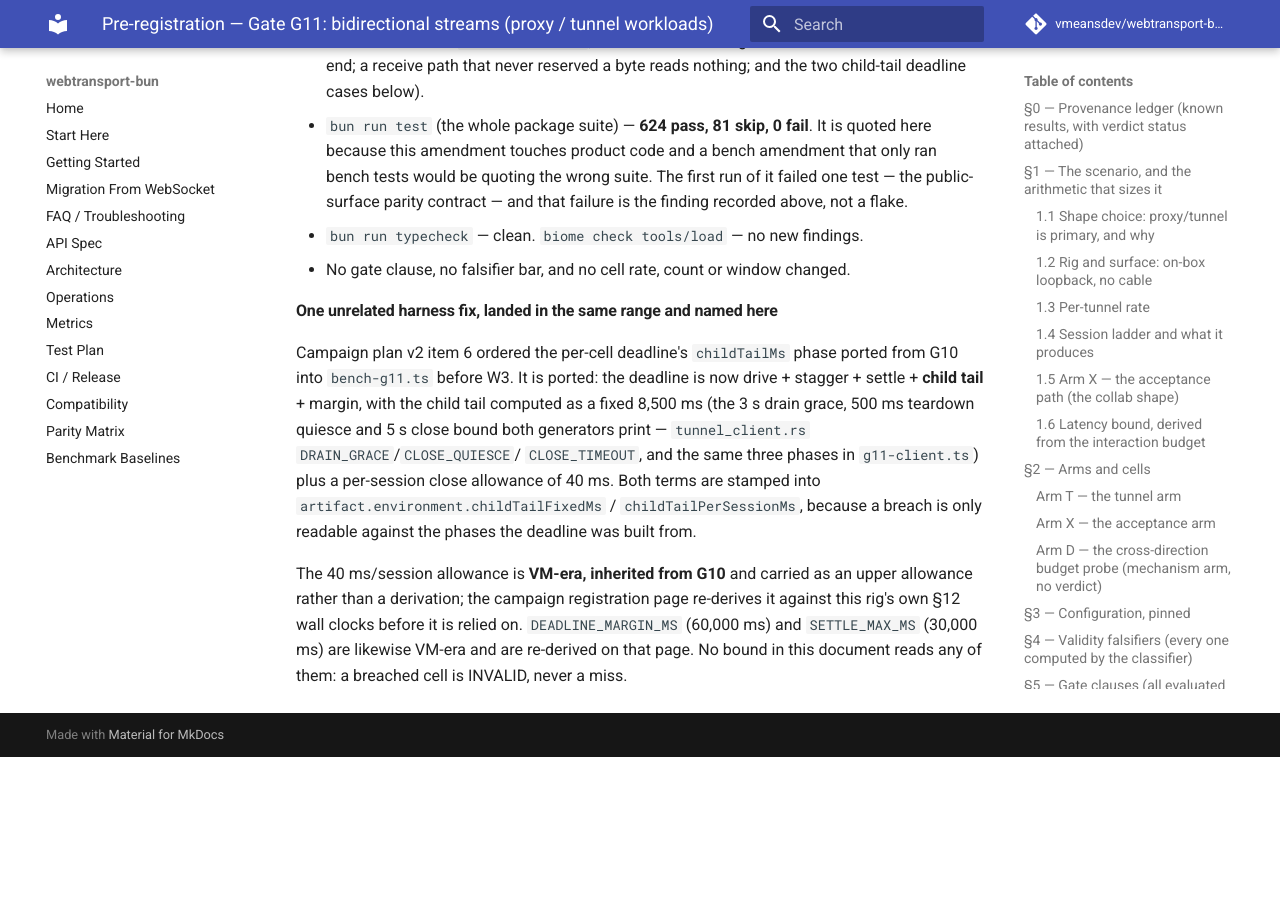
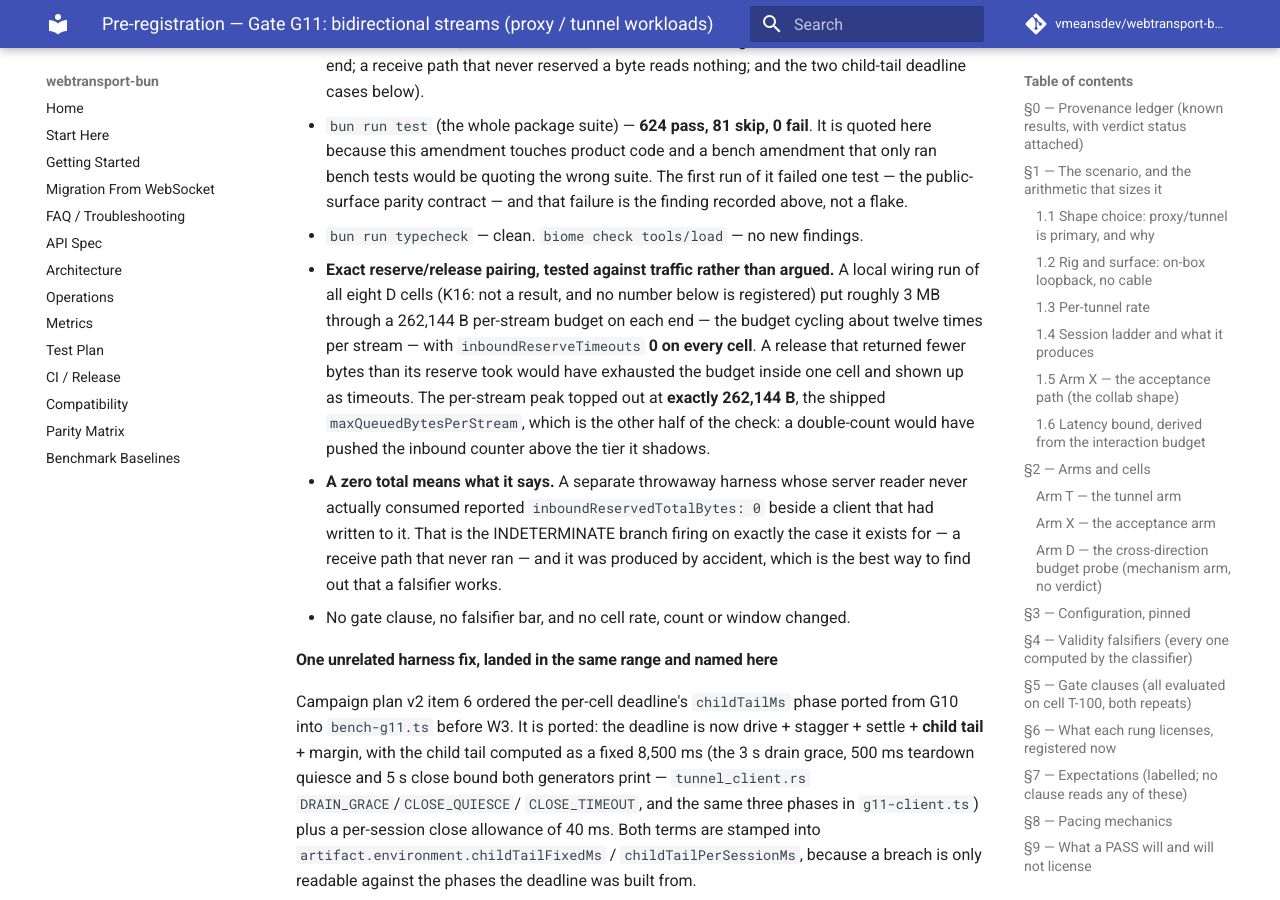
Before and after one commit to vmeansdev/webtransport-bun, an MkDocs documentation site: the page built from docs/research/preregistrations/gate-g11-bidi.md, in a window 1280 px wide and 900 px high, scrolled down 33474 px. Built offline with MkDocs 1.6.1 and Material for MkDocs 9.7.7, drawn with Linux system fonts in a browser that asks for light colours; comment, search, counter and statistics services are not loaded; before the commit the page ends 34231 px from its top, so only the background shows below that.

Commit message:
Record the pairing evidence the wiring run produced, including the falsifier that fired by accident
Co-Authored-By: Claude Fable 5 <noreply@anthropic.com>
Claude-Session: https://claude.ai/code/session_019gyQbTLhhYegaDaLPqLrYs

```diff
--- a/docs/research/preregistrations/gate-g11-bidi.md
+++ b/docs/research/preregistrations/gate-g11-bidi.md
@@ -1286,6 +1286,21 @@ fault and is not touched here.
   first run of it failed one test — the public-surface parity contract — and
   that failure is the finding recorded above, not a flake.
 - `bun run typecheck` — clean. `biome check tools/load` — no new findings.
+- **Exact reserve/release pairing, tested against traffic rather than argued.**
+  A local wiring run of all eight D cells (K16: not a result, and no number
+  below is registered) put roughly 3 MB through a 262,144 B per-stream budget on
+  each end — the budget cycling about twelve times per stream — with
+  `inboundReserveTimeouts` **0 on every cell**. A release that returned fewer
+  bytes than its reserve took would have exhausted the budget inside one cell
+  and shown up as timeouts. The per-stream peak topped out at **exactly
+  262,144 B**, the shipped `maxQueuedBytesPerStream`, which is the other half of
+  the check: a double-count would have pushed the inbound counter above the tier
+  it shadows.
+- **A zero total means what it says.** A separate throwaway harness whose server
+  reader never actually consumed reported `inboundReservedTotalBytes: 0` beside
+  a client that had written to it. That is the INDETERMINATE branch firing on
+  exactly the case it exists for — a receive path that never ran — and it was
+  produced by accident, which is the best way to find out that a falsifier works.
 - No gate clause, no falsifier bar, and no cell rate, count or window changed.
 
 #### One unrelated harness fix, landed in the same range and named here
```
